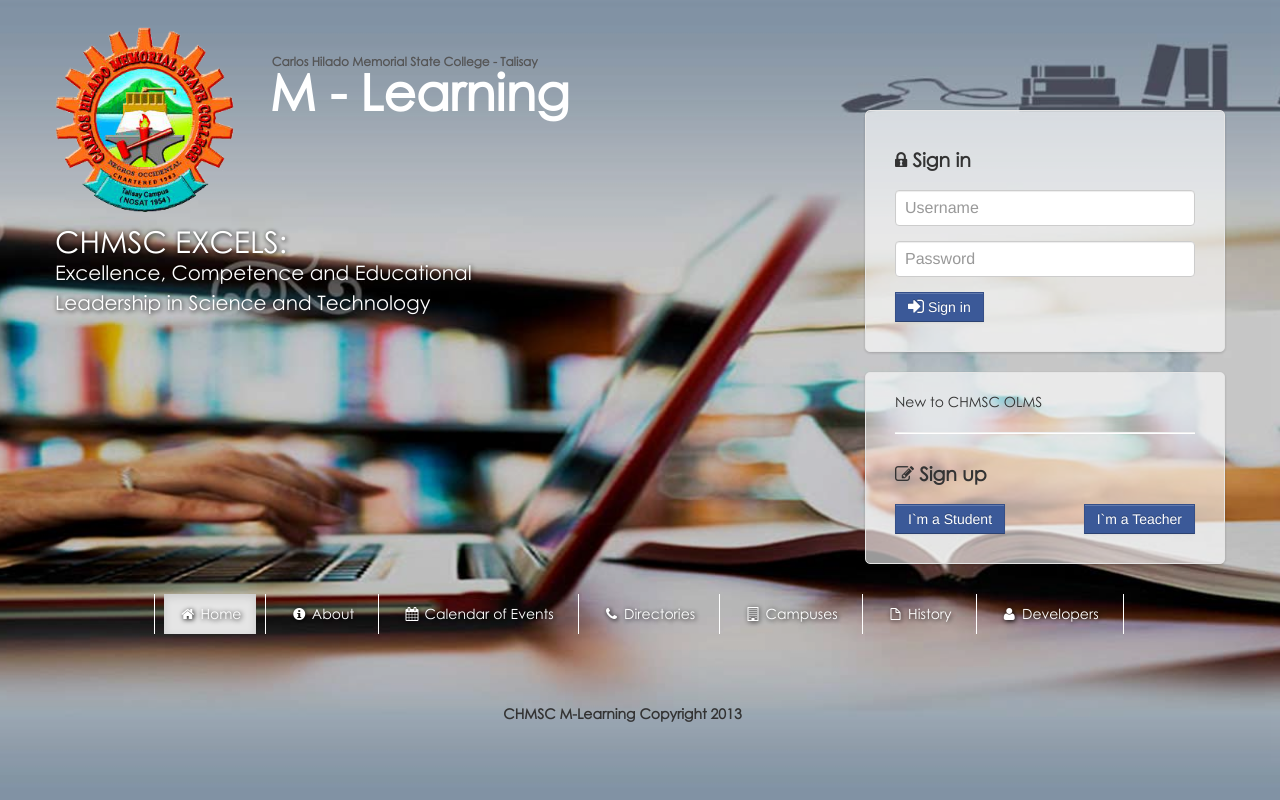
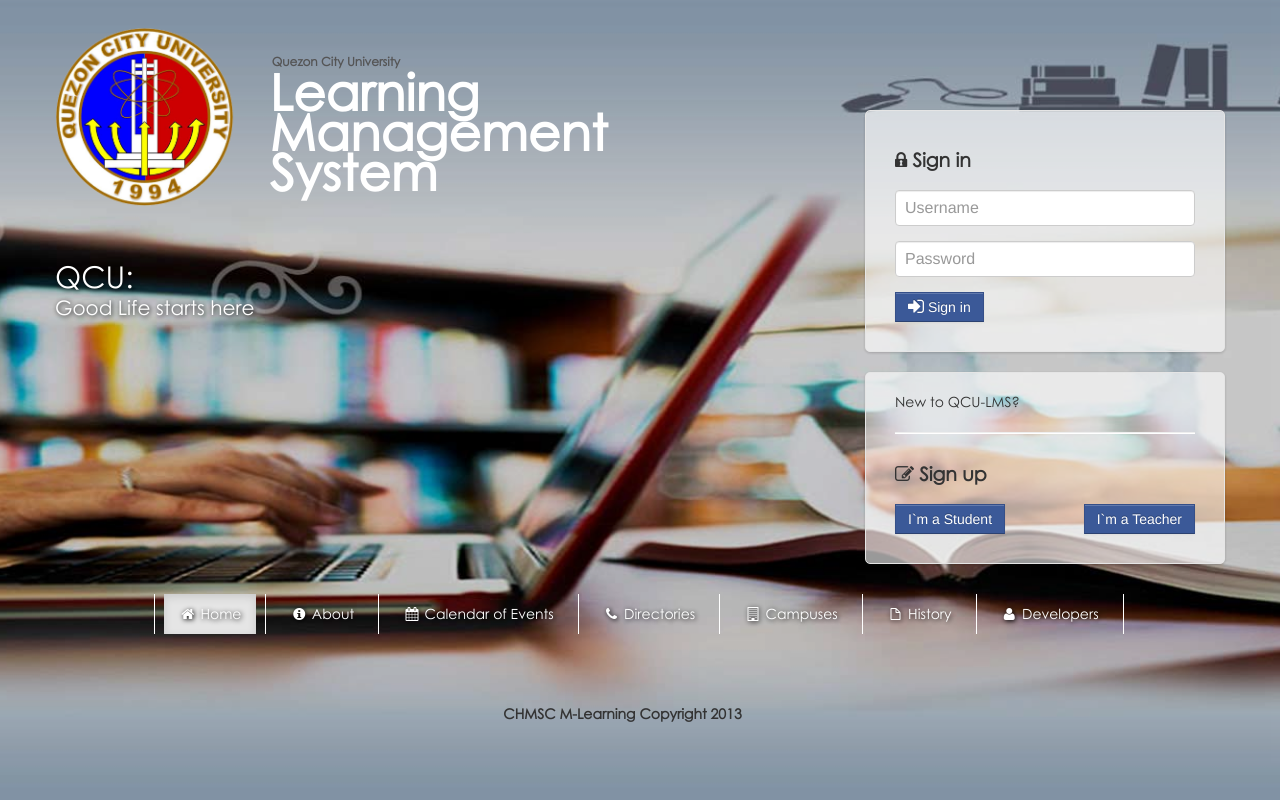
Before and after one commit to DanverOmlang/SIA2-LMS, a PHP site: page / in a window 1280 px wide. Run offline with PHP 8.4, Linux system fonts and the light colour scheme; data comes from the database, SQL or seed files in the repository; some libraries are stand-ins or nearby versions.

Commit message:
LMS customizing

```diff
--- a/lms/admin/index.php
+++ b/lms/admin/index.php
@@ -21,7 +21,7 @@
 						success: function(html){
 						if(html=='true')
 						{
-						$.jGrowl("Welcome to CHMSC Learning Management System", { header: 'Access Granted' });
+						$.jGrowl("Welcome to QCU Learning Management System", { header: 'Access Granted' });
 						var delay = 2000;
 							setTimeout(function(){ window.location = 'dashboard.php'  }, delay);
 						}
--- a/lms/header.php
+++ b/lms/header.php
@@ -1,10 +1,10 @@
 <!DOCTYPE html>
 <html class="no-js">
     <head>
-        <title>CHMSC LMS</title>
+        <title>QCU LMS</title>
 		<meta name="description" content="Learning Management System">
-		<meta name="keywords" content="CHMSC LMS,CHMSCLMS,CHMSC,LMS,CHMSCLMS.COMXA">
-		<meta name="author" content="JOHN KEVIN LORAYNA">
+		<meta name="keywords" content="QCU-LMS">
+		<meta name="author" content="SBIT-3K Group1 SIA102">
 		<meta charset="UTF-8">
         <!-- Bootstrap -->
 				<link href="admin/images/favicon.ico" rel="icon" type="image">
--- a/lms/login_form.php
+++ b/lms/login_form.php
@@ -23,11 +23,11 @@
 									if(html=='true')
 									{
 									$.jGrowl("Loading File Please Wait......", { sticky: true });
-									$.jGrowl("Welcome to CHMSC Learning Management System", { header: 'Access Granted' });
+									$.jGrowl("Welcome to QCU Learning Management System", { header: 'Access Granted' });
 									var delay = 1000;
 										setTimeout(function(){ window.location = 'dasboard_teacher.php'  }, delay);
 									}else if (html == 'true_student'){
-										$.jGrowl("Welcome to CHMSC Learning Management System", { header: 'Access Granted' });
+										$.jGrowl("Welcome to QCU Learning Management System", { header: 'Access Granted' });
 									var delay = 1000;
 										setTimeout(function(){ window.location = 'student_notification.php'  }, delay);
 									}else
@@ -41,7 +41,7 @@
 						});
 						</script>
 			<div id="button_form" class="form-signin" >
-			New to CHMSC OLMS
+			New to QCU-LMS?
 			<hr>
 				<h3 class="form-signin-heading"><i class="icon-edit"></i> Sign up</h3>
 				<button data-placement="top" title="Sign In as Student" id="signin_student" onclick="window.location='signup_student.php'" id="btn_student" name="login" class="btn btn-info" type="submit">I`m a Student</button>
--- a/lms/title_index.php
+++ b/lms/title_index.php
@@ -9,15 +9,15 @@
 							<div class="row-fluid">
 
 						<div class="span4">
-						<img class="index_logo" src="admin/images/Logo.png">
+						<img class="index_logo" src="admin/images/Logonot.png">
 						</div>
 						<div class="span8">
 
 								<div class="title">
-							<p class="chmsc">Carlos Hilado Memorial State College - Talisay</p>
+							<p class="chmsc">Quezon City University</p>
 							<h3>
 
-							<p>M - Learning</p>
+							<p>Learning Management System</p>
 
 							</h3>
 						</div>
@@ -30,9 +30,9 @@
 						<div class="span12">
 						<br>
 								<div class="motto">
-												<p>CHMSC EXCELS:</p>
-												<p>Excellence, Competence and Educational</p>
-												<p>Leadership in Science and Technology</p>
+												<p>QCU:</p>
+												<p>Good Life starts here</p>
+
 								</div>
 						</div>
 				</div>
```
Also changed, not shown: lms/admin/images/Logonot.png (added).
